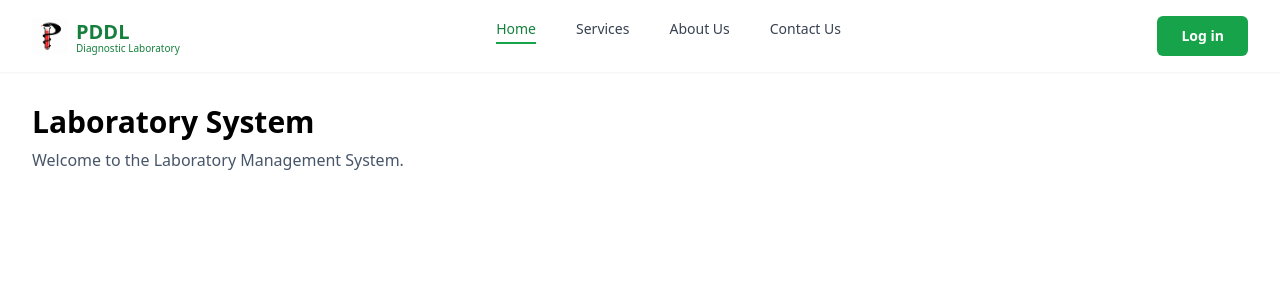
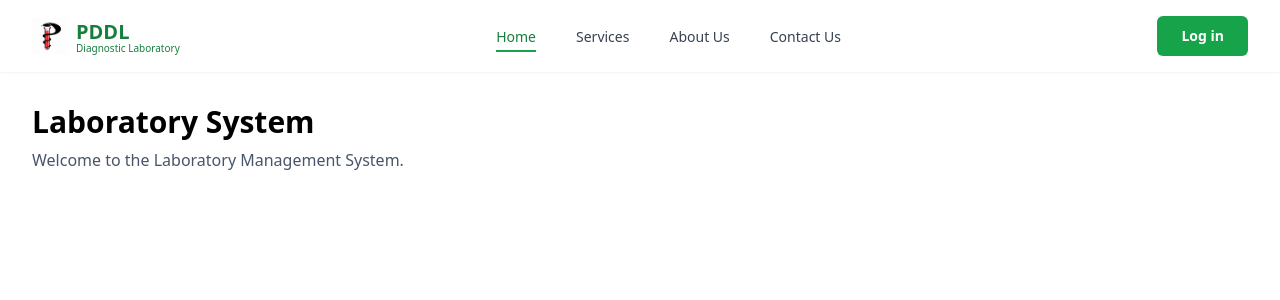
Before and after one commit to zume13/Laboratory-Management-Client, a React (Vite) app: page / in a window 1280 px wide. Shown: the top 300 px of the page. Built offline with nearby package versions, Linux system fonts and the light colour scheme; no server answers.

Commit message:
add "s" on navbar items-center

```diff
--- a/src/shared/components/Navbar/Navbar.tsx
+++ b/src/shared/components/Navbar/Navbar.tsx
@@ -2,7 +2,7 @@ import { Link } from "react-router-dom";
 
 export default function Navbar() {
   return (
-    <nav className="flex item-center justify-between px-8 py-4 bg-white  shadow-sm">
+    <nav className="flex items-center justify-between px-8 py-4 bg-white  shadow-sm">
       <div className="flex items-center gap-2">
         <img src="src/assets/PDDL Logo.png" alt="PDDL Logo" className="h-9 w-9 object-contain"></img>
         <div className="leading-tight">
```
